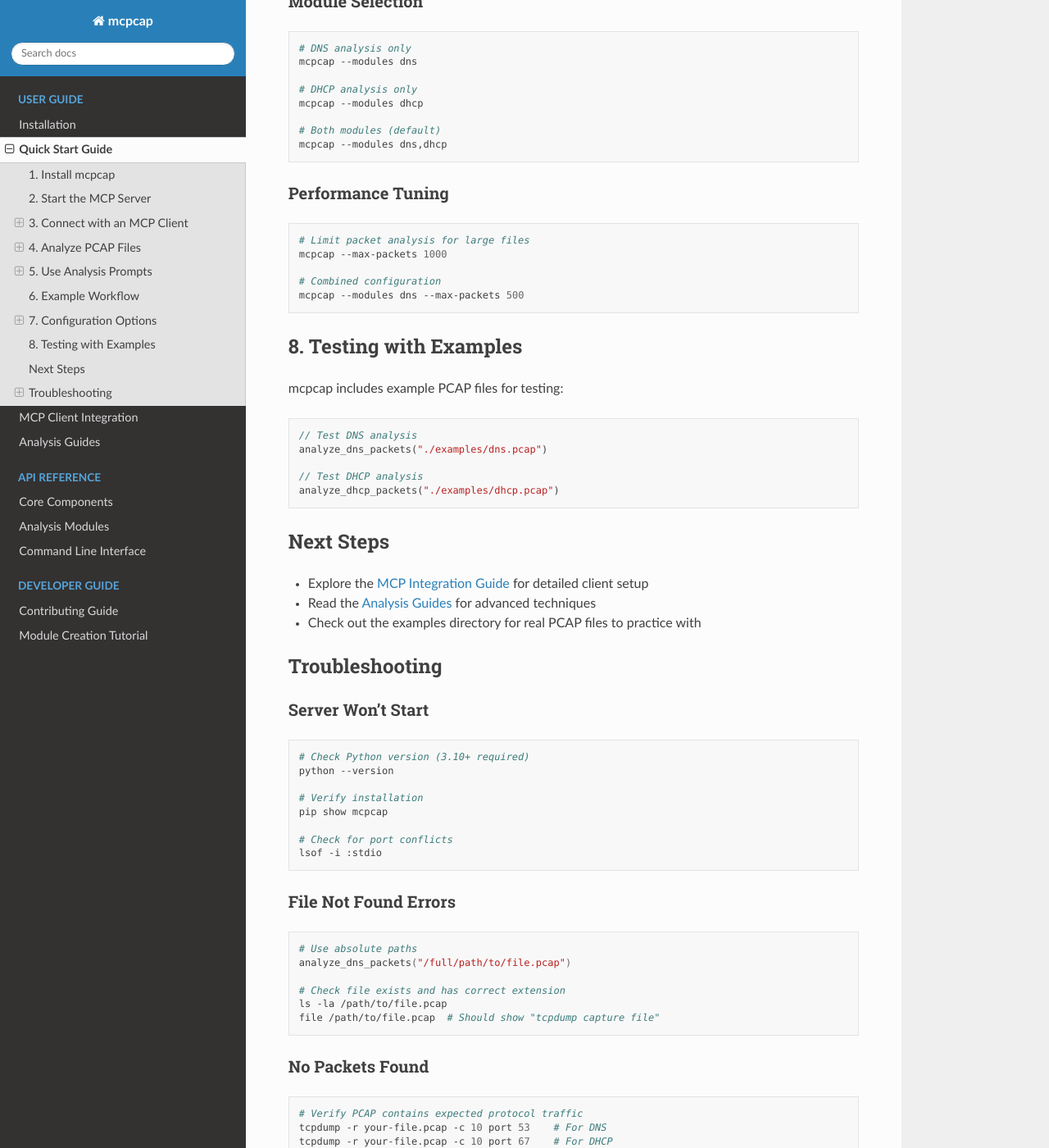
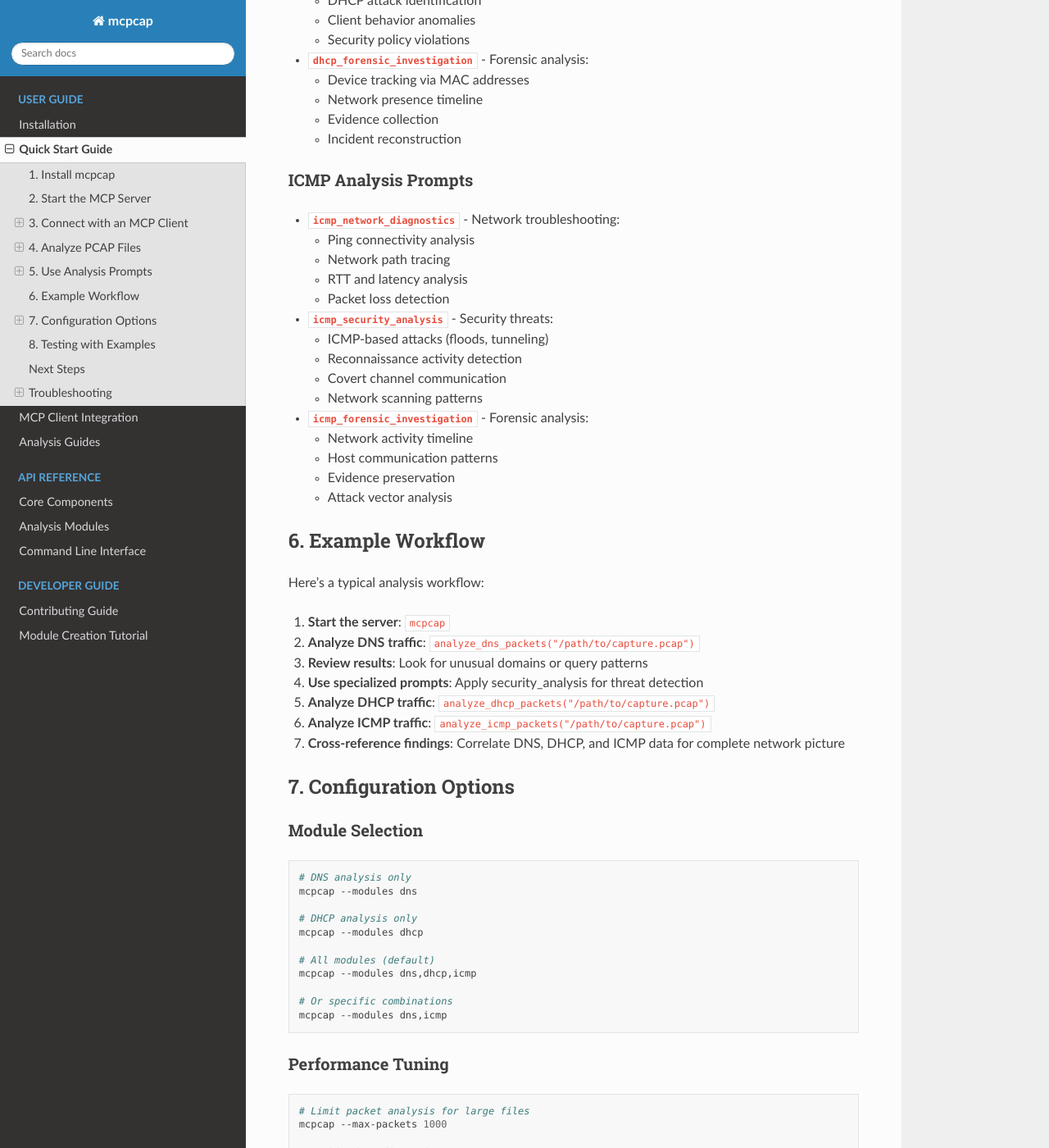
Before and after one commit to sentry-official/mcp-cap-internal, a Sphinx documentation site: the page built from docs/source/user-guide/quickstart.md, in a window 1280 px wide and 1400 px high, scrolled down 3922 px. Shown: the whole window at 82% size. Built offline with Sphinx 7.4.7 and the Read the Docs theme 3.1.0, drawn with Linux system fonts in a browser that asks for light colours; the version number could not be read and is left out; some of the changed text lies outside the part shown.

Commit message:
Comprehensive documentation audit and updates
- Fix GitHub repository URLs from danohn/mcpcap to mcpcap/mcpcap
- Update protocol support to include ICMP throughout documentation
- Add comprehensive ICMP analysis examples and prompts
- Update default module list to dns,dhcp,icmp
- Fix installation guide repository URL
- Add ICMP analysis tools to quickstart workflow and examples
- Ensure all documentation matches current v0.5.x codebase

````diff
--- a/docs/source/user-guide/quickstart.md
+++ b/docs/source/user-guide/quickstart.md
@@ -13,7 +13,7 @@ pip install mcpcap
 Start mcpcap as a stateless MCP server:
 
 ```bash
-# Start with both DNS and DHCP modules (default)
+# Start with all modules (default: dns,dhcp,icmp)
 mcpcap
 
 # Start with specific modules only
@@ -121,6 +121,35 @@ analyze_dhcp_packets("https://example.com/network-capture.pcap")
 }
 ```
 
+### ICMP Analysis
+
+Use the `analyze_icmp_packets` tool with any PCAP file containing ICMP traffic:
+
+```javascript
+analyze_icmp_packets("/path/to/network.pcap")
+analyze_icmp_packets("https://example.com/ping-capture.pcap")
+```
+
+**Example response:**
+```json
+{
+  "file": "/path/to/network.pcap",
+  "total_packets": 100,
+  "icmp_packets_found": 12,
+  "icmp_packets_analyzed": 12,
+  "statistics": {
+    "icmp_type_counts": {
+      "Echo Request": 6,
+      "Echo Reply": 6
+    },
+    "unique_sources_count": 2,
+    "unique_destinations_count": 2,
+    "echo_sessions": 1
+  },
+  "packets": ["...detailed ICMP analysis..."]
+}
+```
+
 ## 5. Use Analysis Prompts
 
 mcpcap includes specialized prompts to guide your analysis:
@@ -165,6 +194,26 @@ mcpcap includes specialized prompts to guide your analysis:
   - Evidence collection
   - Incident reconstruction
 
+### ICMP Analysis Prompts
+
+- **`icmp_network_diagnostics`** - Network troubleshooting:
+  - Ping connectivity analysis
+  - Network path tracing
+  - RTT and latency analysis
+  - Packet loss detection
+
+- **`icmp_security_analysis`** - Security threats:
+  - ICMP-based attacks (floods, tunneling)
+  - Reconnaissance activity detection
+  - Covert channel communication
+  - Network scanning patterns
+
+- **`icmp_forensic_investigation`** - Forensic analysis:
+  - Network activity timeline
+  - Host communication patterns
+  - Evidence preservation
+  - Attack vector analysis
+
 ## 6. Example Workflow
 
 Here's a typical analysis workflow:
@@ -174,7 +223,8 @@ Here's a typical analysis workflow:
 3. **Review results**: Look for unusual domains or query patterns
 4. **Use specialized prompts**: Apply security_analysis for threat detection
 5. **Analyze DHCP traffic**: `analyze_dhcp_packets("/path/to/capture.pcap")`
-6. **Cross-reference findings**: Correlate DNS and DHCP data for complete picture
+6. **Analyze ICMP traffic**: `analyze_icmp_packets("/path/to/capture.pcap")`
+7. **Cross-reference findings**: Correlate DNS, DHCP, and ICMP data for complete network picture
 
 ## 7. Configuration Options
 
@@ -187,8 +237,11 @@ mcpcap --modules dns
 # DHCP analysis only
 mcpcap --modules dhcp
 
-# Both modules (default)
-mcpcap --modules dns,dhcp
+# All modules (default)
+mcpcap --modules dns,dhcp,icmp
+
+# Or specific combinations
+mcpcap --modules dns,icmp
 ```
 
 ### Performance Tuning
@@ -211,6 +264,9 @@ analyze_dns_packets("./examples/dns.pcap")
 
 // Test DHCP analysis
 analyze_dhcp_packets("./examples/dhcp.pcap")
+
+// Test ICMP analysis
+analyze_icmp_packets("./examples/icmp.pcap")
 ```
 
 ## Next Steps
````
Also changed, not shown: docs/source/index.rst (+4 -3 lines), docs/source/user-guide/installation.md (+1 -1 lines).
